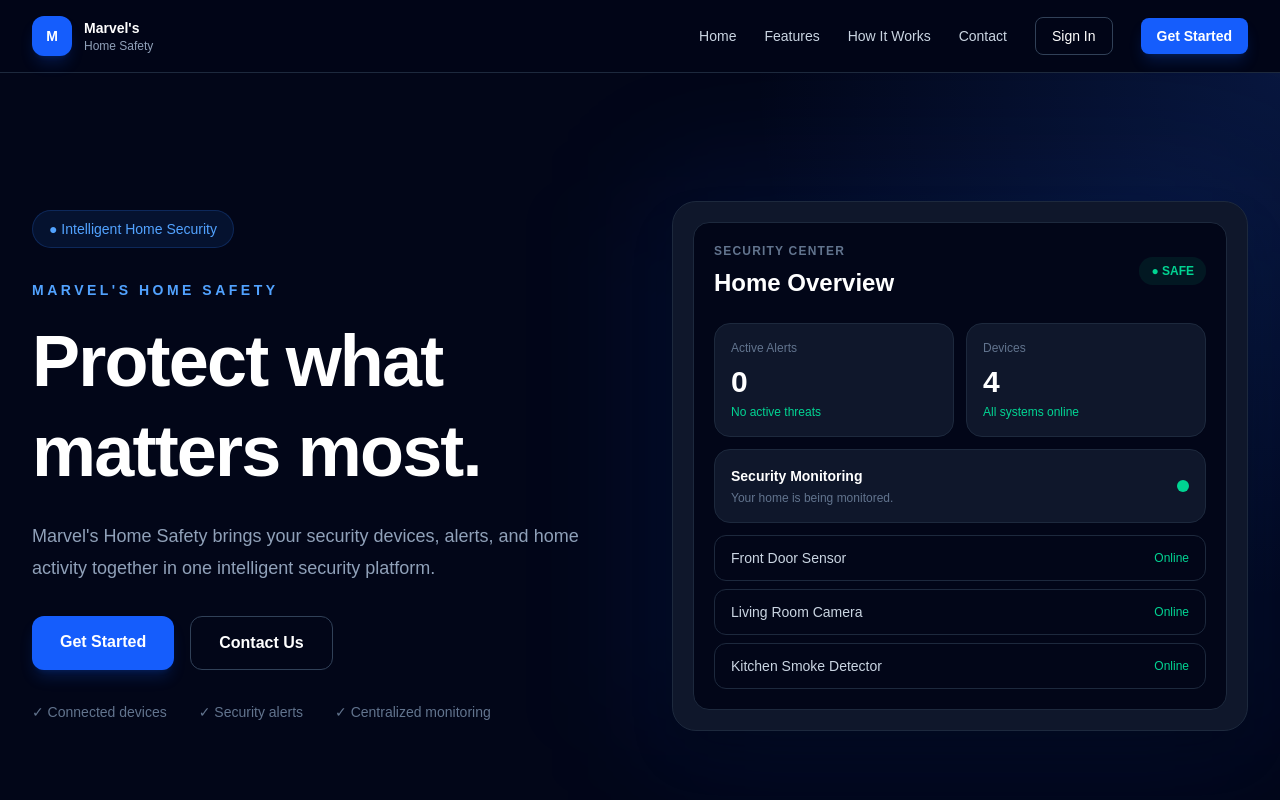
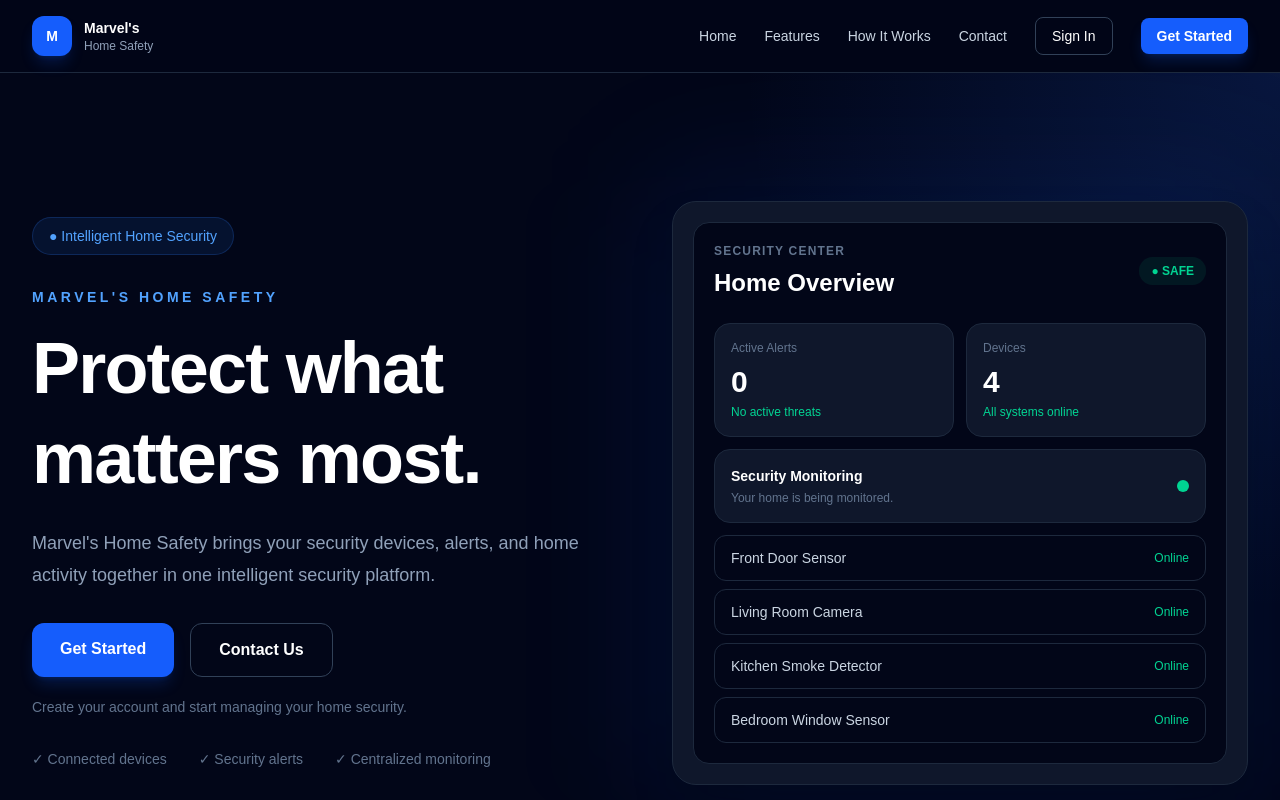
Before and after one commit to marvelousjoseph/marvels-home-safety, a Next.js app in the folder frontend/: page / in a window 1280 px wide. Shown: the top 800 px of the page. Built offline with nearby package versions, Linux system fonts and the light colour scheme.

Commit message:
Update Marvels Home Safety landing page

```diff
--- a/frontend/app/page.tsx
+++ b/frontend/app/page.tsx
@@ -31,7 +31,7 @@ export default function HomePage() {
 
             <div className="mt-8 flex flex-col gap-4 sm:flex-row">
               <a
-                href="/login"
+                href="/signup"
                 className="rounded-xl bg-blue-600 px-7 py-3.5 text-center font-semibold shadow-lg shadow-blue-600/20 transition hover:bg-blue-500"
               >
                 Get Started
@@ -44,6 +44,10 @@ export default function HomePage() {
                 Contact Us
               </a>
             </div>
+
+            <p className="mt-5 text-sm text-slate-500">
+              Create your account and start managing your home security.
+            </p>
 
             <div className="mt-8 flex flex-wrap gap-x-8 gap-y-3 text-sm text-slate-500">
               <span>✓ Connected devices</span>
@@ -80,9 +84,7 @@ export default function HomePage() {
                       Active Alerts
                     </p>
 
-                    <p className="mt-2 text-3xl font-bold">
-                      0
-                    </p>
+                    <p className="mt-2 text-3xl font-bold">0</p>
 
                     <p className="mt-1 text-xs text-emerald-400">
                       No active threats
@@ -94,9 +96,7 @@ export default function HomePage() {
                       Devices
                     </p>
 
-                    <p className="mt-2 text-3xl font-bold">
-                      4
-                    </p>
+                    <p className="mt-2 text-3xl font-bold">4</p>
 
                     <p className="mt-1 text-xs text-emerald-400">
                       All systems online
@@ -125,6 +125,7 @@ export default function HomePage() {
                     "Front Door Sensor",
                     "Living Room Camera",
                     "Kitchen Smoke Detector",
+                    "Bedroom Window Sensor",
                   ].map((device) => (
                     <div
                       key={device}
@@ -175,7 +176,10 @@ export default function HomePage() {
       </section>
 
       {/* Features */}
-      <section id="features" className="mx-auto max-w-7xl px-6 py-24 sm:px-8">
+      <section
+        id="features"
+        className="mx-auto max-w-7xl px-6 py-24 sm:px-8"
+      >
         <div className="max-w-2xl">
           <p className="text-sm font-bold uppercase tracking-[0.2em] text-blue-400">
             WHY MARVEL&apos;S HOME SAFETY
@@ -352,9 +356,7 @@ export default function HomePage() {
                   className="flex items-center justify-between rounded-2xl border border-slate-800 bg-slate-950 p-4"
                 >
                   <div>
-                    <p className="text-sm text-slate-400">
-                      {label}
-                    </p>
+                    <p className="text-sm text-slate-400">{label}</p>
 
                     <p className="mt-1 text-xs text-slate-500">
                       {description}
@@ -413,11 +415,21 @@ export default function HomePage() {
         </p>
 
         <a
-          href="/login"
+          href="/signup"
           className="mt-8 inline-block rounded-xl bg-blue-600 px-8 py-4 font-semibold shadow-lg shadow-blue-600/20 transition hover:bg-blue-500"
         >
-          Get Started
+          Create Your Account
         </a>
+
+        <p className="mt-4 text-sm text-slate-500">
+          Already have an account?{" "}
+          <a
+            href="/login"
+            className="text-blue-400 hover:text-blue-300"
+          >
+            Sign in
+          </a>
+        </p>
       </section>
 
       {/* Footer */}
```
